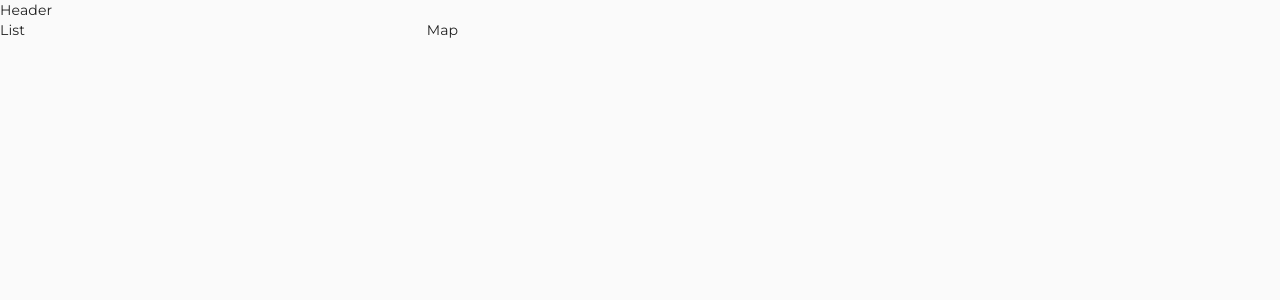
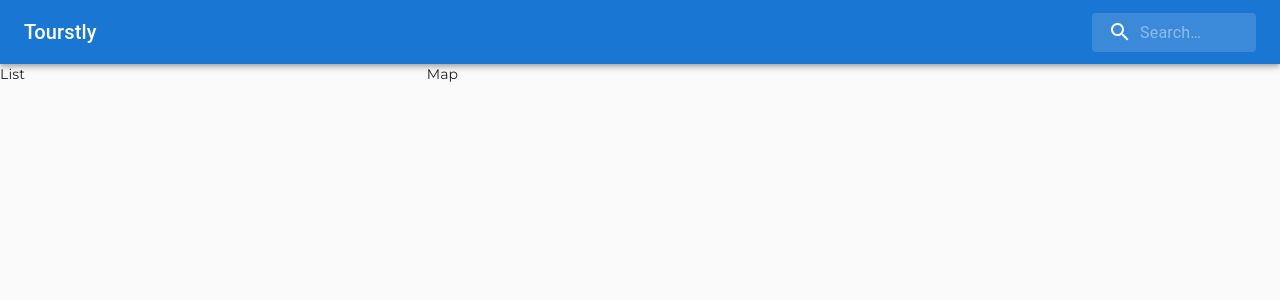
Before and after one commit to ZiangZhao1227/innovation-project, a React (Create React App) app: page / in a window 1280 px wide. Shown: the top 300 px of the page. Built offline with nearby package versions, Linux system fonts and the light colour scheme.

Commit message:
feat: add app top bar

```diff
--- a/package.json
+++ b/package.json
@@ -3,9 +3,15 @@
   "version": "0.1.0",
   "private": true,
   "dependencies": {
+    "@emotion/react": "^11.10.4",
+    "@emotion/styled": "^11.10.4",
     "@material-ui/core": "^4.12.4",
     "@material-ui/icons": "^4.11.3",
     "@material-ui/lab": "^4.0.0-alpha.61",
+    "@mui/icons-material": "^5.10.6",
+    "@mui/lab": "^5.0.0-alpha.100",
+    "@mui/material": "^5.10.6",
+    "@mui/styles": "^5.10.6",
     "@react-google-maps/api": "^2.13.1",
     "@testing-library/jest-dom": "^5.16.5",
     "@testing-library/react": "^13.4.0",
--- a/src/components/Header/Header.jsx
+++ b/src/components/Header/Header.jsx
@@ -1,7 +1,37 @@
+// mui
+import { Typography, Toolbar, Box, AppBar } from '@mui/material';
+import SearchIcon from '@mui/icons-material/Search';
+// styles
+import { Search, SearchIconWrapper, StyledInputBase } from './styles.js';
+
+// ----------------------------------------------------------------------
+
 const Header = () => {
   return (
-    <div>Header</div>
-  )
+    <Box sx={{ flexGrow: 1 }}>
+      <AppBar position="static">
+        <Toolbar>
+          <Typography
+            variant="h6"
+            noWrap
+            component="div"
+            sx={{ flexGrow: 1, display: { xs: 'none', sm: 'block' } }}
+          >
+            Tourstly
+          </Typography>
+          <Search>
+            <SearchIconWrapper>
+              <SearchIcon />
+            </SearchIconWrapper>
+            <StyledInputBase
+              placeholder="Search…"
+              inputProps={{ 'aria-label': 'search' }}
+            />
+          </Search>
+        </Toolbar>
+      </AppBar>
+    </Box>
+  );
 }
 
 export default Header;
--- a/src/components/Header/styles.js
+++ b/src/components/Header/styles.js
@@ -0,0 +1,46 @@
+// mui
+import { styled, alpha } from '@mui/material/styles';
+import { InputBase } from '@mui/material';
+
+// ----------------------------------------------------------------------
+
+export const Search = styled('div')(({ theme }) => ({
+    position: 'relative',
+    borderRadius: theme.shape.borderRadius,
+    backgroundColor: alpha(theme.palette.common.white, 0.15),
+    '&:hover': {
+      backgroundColor: alpha(theme.palette.common.white, 0.25),
+    },
+    marginLeft: 0,
+    width: '100%',
+    [theme.breakpoints.up('sm')]: {
+      marginLeft: theme.spacing(1),
+      width: 'auto',
+    },
+  }));
+
+  export const SearchIconWrapper = styled('div')(({ theme }) => ({
+    padding: theme.spacing(0, 2),
+    height: '100%',
+    position: 'absolute',
+    pointerEvents: 'none',
+    display: 'flex',
+    alignItems: 'center',
+    justifyContent: 'center',
+  }));
+
+  export const StyledInputBase = styled(InputBase)(({ theme }) => ({
+    color: 'inherit',
+    '& .MuiInputBase-input': {
+      padding: theme.spacing(1, 1, 1, 0),
+      paddingLeft: `calc(1em + ${theme.spacing(4)})`,
+      transition: theme.transitions.create('width'),
+      width: '100%',
+      [theme.breakpoints.up('sm')]: {
+        width: '12ch',
+        '&:focus': {
+          width: '20ch',
+        },
+      },
+    },
+  }));
--- a/src/pages/Home.jsx
+++ b/src/pages/Home.jsx
@@ -1,6 +1,6 @@
 import { CssBaseline, Grid } from '@material-ui/core';
 
-//components
+// components
 import Header from '../components/Header/Header';
 import List from '../components/List/List';
 import Map from '../components/Map/Map';
```
Also changed, not shown: 1 other file (tests, documents, lock files or other folders).
